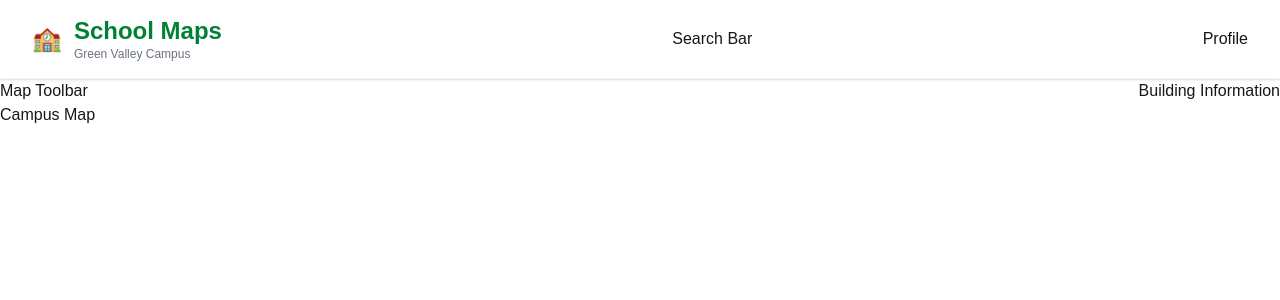
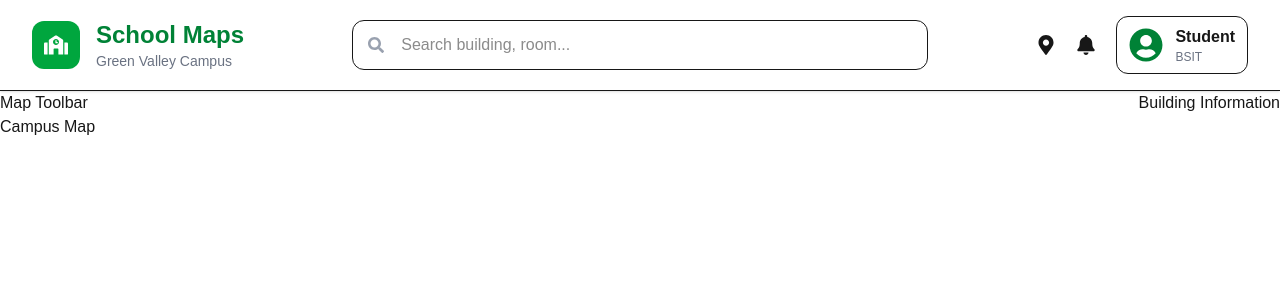
Before and after one commit to JmCoffee-code/school-navigation-system, a Next.js app in the folder my-app/: page / in a window 1280 px wide. Shown: the top 300 px of the page. Built offline with nearby package versions, Linux system fonts and the light colour scheme.

Commit message:
Changed some features in Navigation Bar

```diff
--- a/my-app/components/layout/NavigationBar.tsx
+++ b/my-app/components/layout/NavigationBar.tsx
@@ -1,21 +1,87 @@
+import {
+   FaSchool,
+   FaBell,
+   FaUserCircle,
+   FaSearch,
+   FaMapMarkerAlt
+} from "react-icons/fa";
 
 export default function NavigationBar() {
-  return (
-    <header className="sticky top-0 z-50 bg-white shadow-sm border-b border-gray-100">
-      <nav className="flex justify-between items-center px-8 py-4">
+   return (
+      <header className="sticky top-0 z-50 bg-white border-b shadow-sm">
 
-        <div className="flex items-center gap-3">
-          <div className="text-2xl">🏫</div>
-          <div>
-            <h1 className="text-2xl font-bold text-green-700 leading-tight"> School Maps </h1>
-            <p className="text-xs text-gray-500">  Green Valley Campus  </p>
-          </div>
-        </div>
+         <nav className="flex items-center justify-between px-8 py-4">
 
-        <div> Search Bar </div>
-        <div> Profile </div>
+            {/* Left */}
+            <div className="flex items-center gap-4">
 
-      </nav>
-    </header>
-  );
+               <div className="w-12 h-12 bg-green-600 rounded-xl flex items-center justify-center text-white">
+                  <FaSchool size={24}/>
+               </div>
+
+               <div>
+                  <h1 className="text-2xl font-bold text-green-700">
+                     School Maps
+                  </h1>
+
+                  <p className="text-sm text-gray-500">
+                     Green Valley Campus
+                  </p>
+               </div>
+
+            </div>
+
+            {/* Center */}
+            <div className="hidden lg:flex w-full max-w-xl relative mx-8">
+
+               <FaSearch
+                  className="absolute left-4 top-1/2 -translate-y-1/2 text-gray-400"
+               />
+
+               <input
+                  type="text"
+                  placeholder="Search building, room..."
+                  className="w-full rounded-xl border pl-12 pr-4 py-3 focus:outline-none focus:ring-2 focus:ring-green-500"
+               />
+
+            </div>
+
+            {/* Right */}
+            <div className="flex items-center gap-5">
+
+               <button className="hover:text-green-600 transition">
+                  <FaMapMarkerAlt size={20}/>
+               </button>
+
+               <button className="hover:text-green-600 transition">
+                  <FaBell size={20}/>
+               </button>
+
+               <button className="flex items-center gap-3 border rounded-xl px-3 py-2 hover:bg-gray-100 transition">
+
+                  <FaUserCircle
+                     size={34}
+                     className="text-green-700"
+                  />
+
+                  <div className="hidden md:block text-left">
+
+                     <p className="font-semibold">
+                        Student
+                     </p>
+
+                     <p className="text-xs text-gray-500">
+                        BSIT
+                     </p>
+
+                  </div>
+
+               </button>
+
+            </div>
+
+         </nav>
+
+      </header>
+   );
 }
--- a/my-app/package.json
+++ b/my-app/package.json
@@ -11,7 +11,8 @@
   "dependencies": {
     "next": "16.2.11",
     "react": "19.2.4",
-    "react-dom": "19.2.4"
+    "react-dom": "19.2.4",
+    "react-icons": "^5.7.0"
   },
   "devDependencies": {
     "@tailwindcss/postcss": "^4",
```
Also changed, not shown: 1 other file (tests, documents, lock files or other folders).
